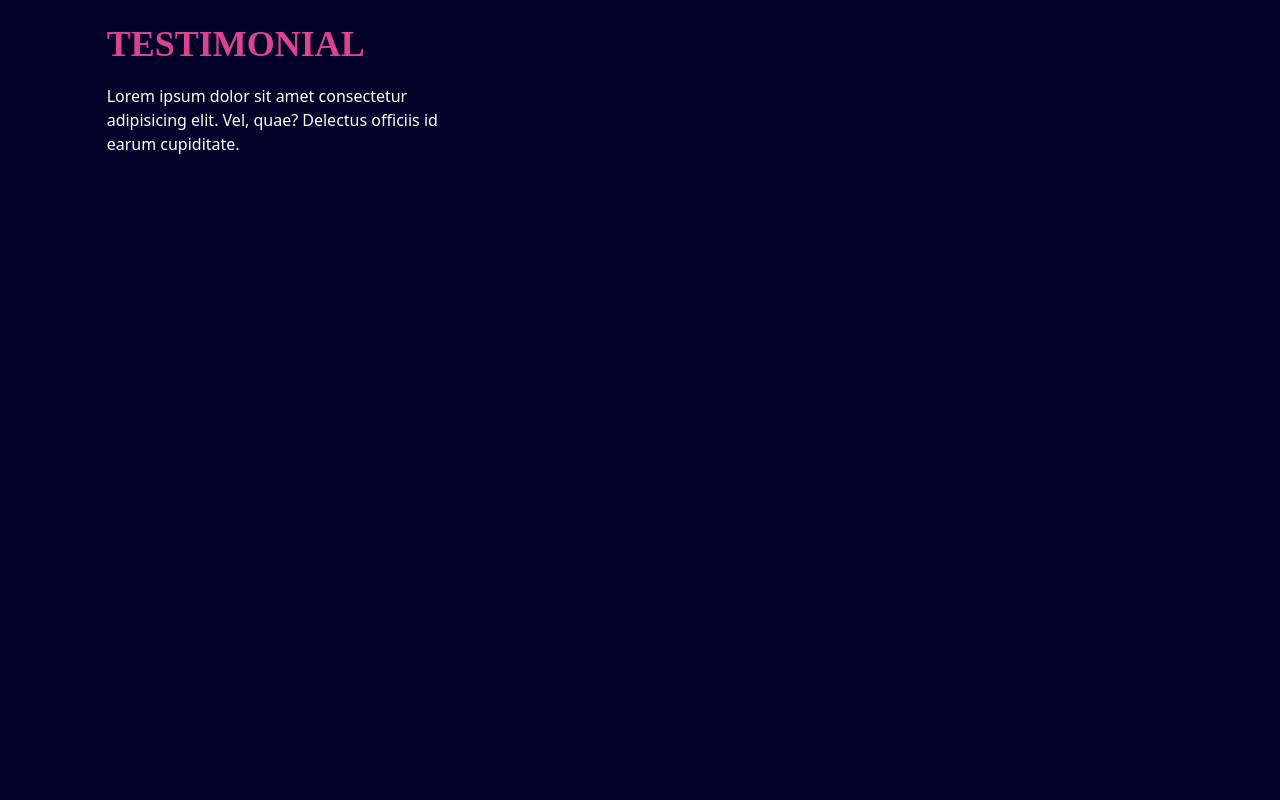
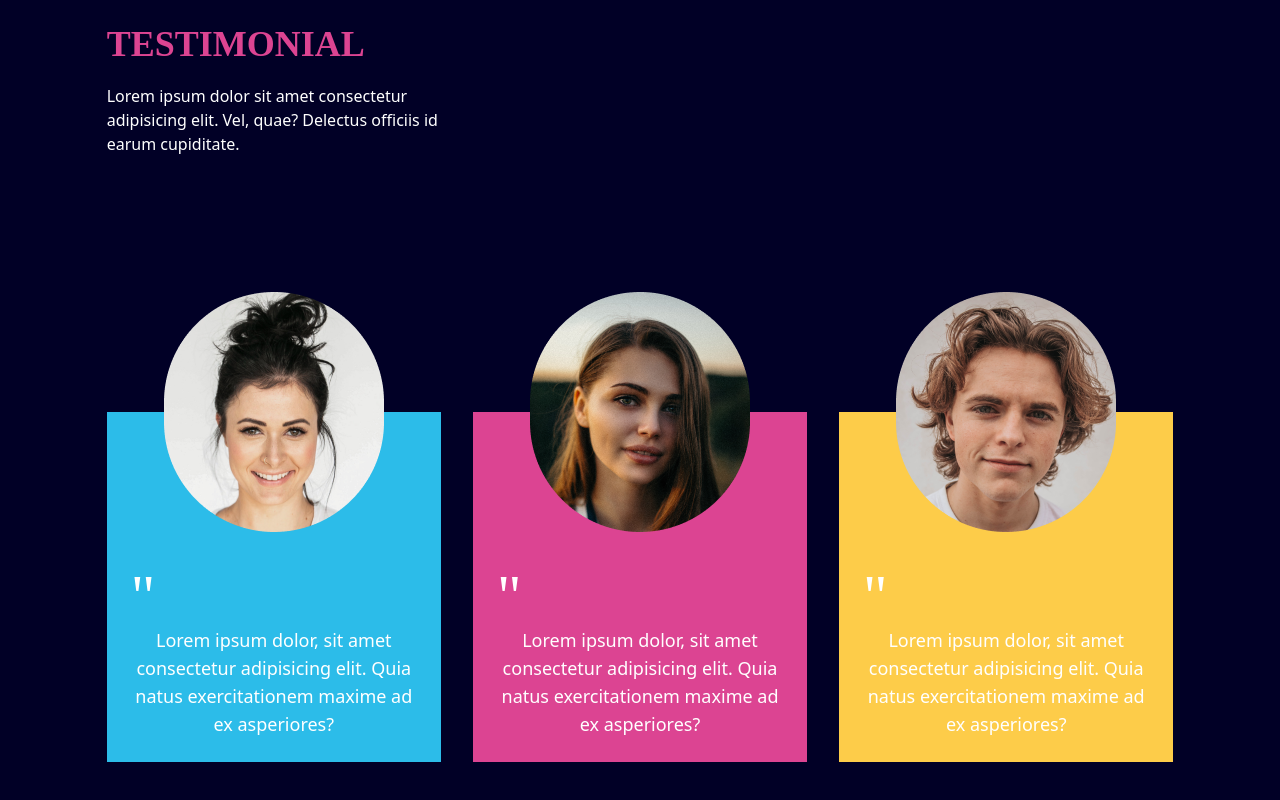
Before and after one commit to ssmdbayzid/protfolio-p, a React (Create React App) app: page / in a window 1280 px wide. Shown: the part 3193-3993 px from the top of the page. Before the commit the page ends 3413 px from the top, so only its background shows below. Built offline with nearby package versions, Linux system fonts and the light colour scheme.

Commit message:
complete testimonial

```diff
--- a/src/sceens/Testimonial.jsx
+++ b/src/sceens/Testimonial.jsx
@@ -2,7 +2,7 @@ import { motion } from 'framer-motion'
 import React from 'react'
 
 const Testimonial = () => {
-    const testimonialStyles = `mx-auto relative max-w-[400px] h-[350px] flex flex-col justify-end pt-16 mt-48 before:absolute before:-ml-[110px] before:top-[-120px] before:left-1/2`
+    const testimonialStyles = `mx-auto relative max-w-[400px] h-[350px] flex flex-col justify-end pt-16 mt-48 before:absolute before:top-[-120px] before:-ml-[110px] before:left-1/2`
   return (
     <section id="testimonial" className="pt-32 pb-16">
       <motion.div
@@ -17,9 +17,54 @@ const Testimonial = () => {
       className="md:w-1/3 text-center md:text-left">
         <p className="text-4xl font-playFair font-semibold mb-5 text-red">TESTIMONIAL</p>
 
-        <p className="text-md " >Lorem ipsum dolor sit amet consectetur adipisicing elit. Vel, quae? Delectus officiis id earum cupiditate.</p>
+        <p className="text-md" >Lorem ipsum dolor sit amet consectetur adipisicing elit. Vel, quae? Delectus officiis id earum cupiditate.</p>
 
         </motion.div>
+        <div className="md:flex md:justify-between mt-16 gap-8">
+        <motion.div className={`bg-blue ${testimonialStyles} before:content-person1 p-6`}
+        initial="hidden"
+        whileInView="visible"
+        viewport={{once:true, amount: 0.5}}
+        transition={{duration: 0.5}}
+        variants={{
+          hidden: {opacity: 0, scale: 0.8},
+          visible: {opacity: 1, scale: 1}
+        }}
+        >
+          <p className="text-6xl font-playFair">"</p>
+          <p className="text-lg text-center">Lorem ipsum dolor, sit amet consectetur adipisicing elit. Quia natus exercitationem maxime ad ex asperiores?</p>
+
+        </motion.div>
+        <motion.div className={`bg-red ${testimonialStyles} before:content-person2 p-6`}
+        initial="hidden"
+        whileInView="visible"
+        viewport={{once:true, amount: 0.5}}
+        transition={{duration: 0.5}}
+        variants={{
+          hidden: {opacity: 0, scale: 0.8},
+          visible: {opacity: 1, scale: 1}
+        }}
+        >
+          <p className="text-6xl font-playFair">"</p>
+          <p className="text-lg text-center">Lorem ipsum dolor, sit amet consectetur adipisicing elit. Quia natus exercitationem maxime ad ex asperiores?</p>
+
+        </motion.div>
+        <motion.div className={`bg-yellow ${testimonialStyles} before:content-person3 p-6`}
+        initial="hidden"
+        whileInView="visible"
+        viewport={{once:true, amount: 0.5}}
+        transition={{duration: 0.5}}
+        variants={{
+          hidden: {opacity: 0, scale: 0.8},
+          visible: {opacity: 1, scale: 1}
+        }}
+        >
+          <p className="text-6xl font-playFair">"</p>
+          <p className="text-lg text-center">Lorem ipsum dolor, sit amet consectetur adipisicing elit. Quia natus exercitationem maxime ad ex asperiores?</p>
+
+        </motion.div>
+        </div>
+
     </section>
   )
 }
```
